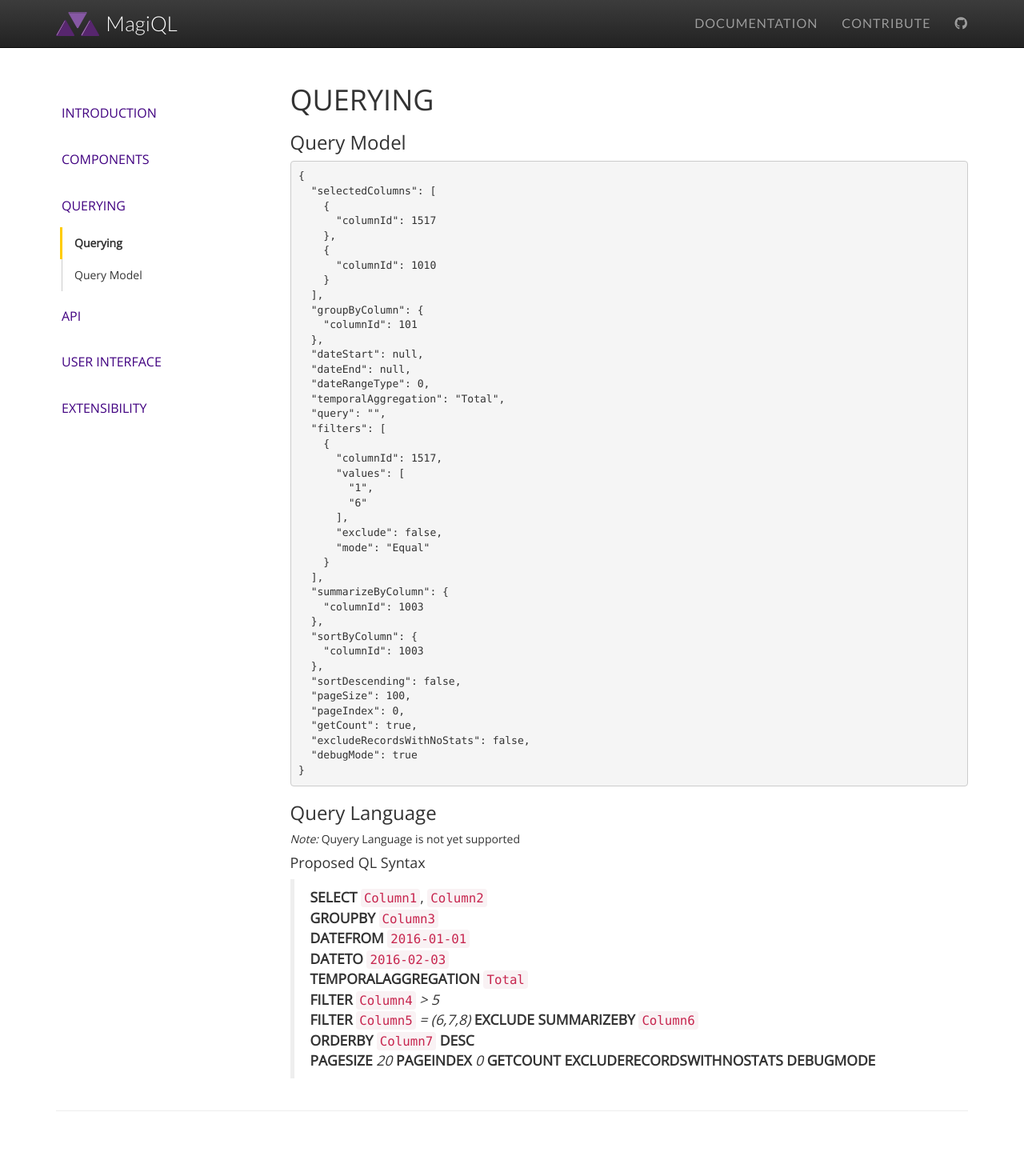
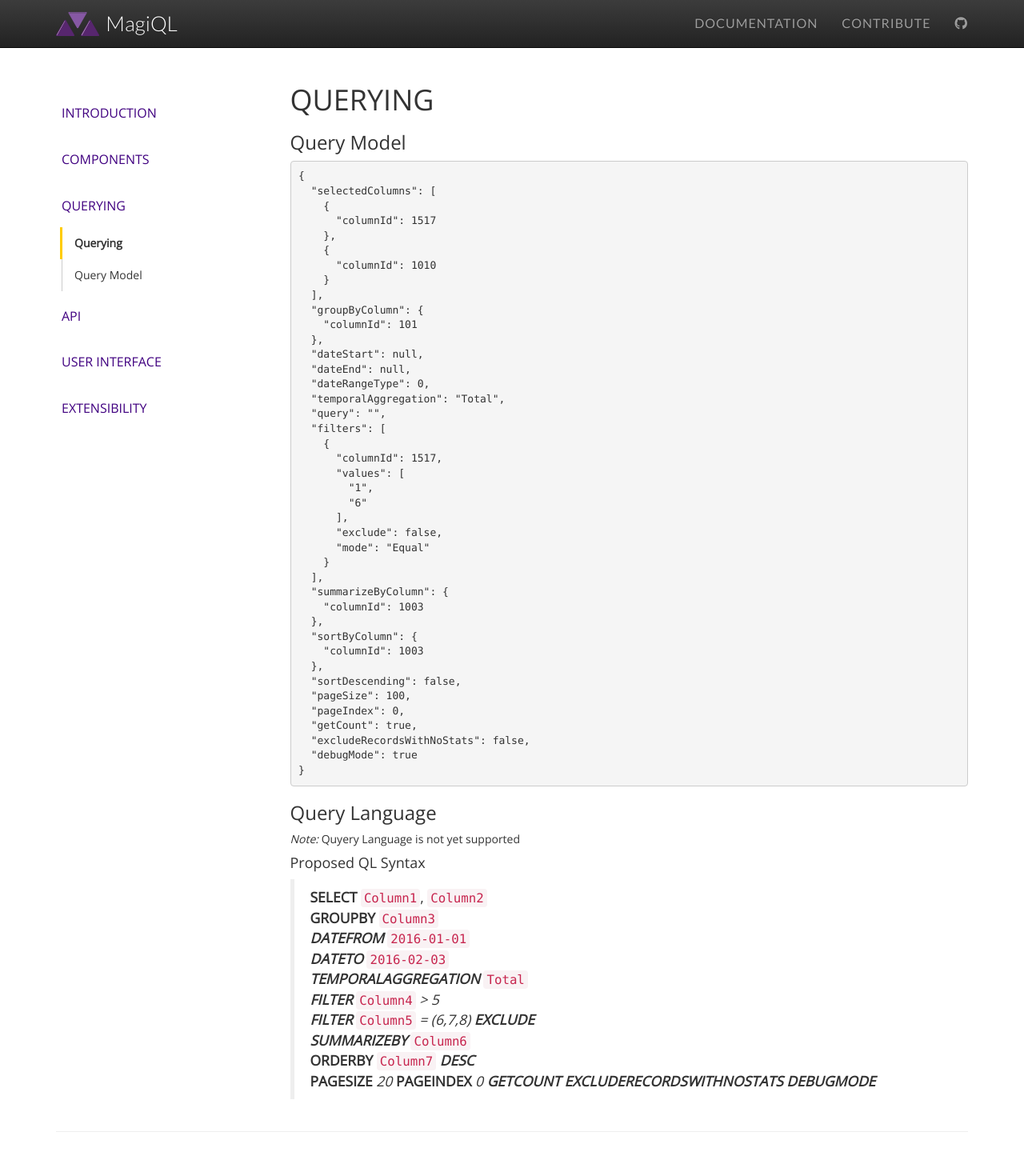
Before and after one commit to MagiQL/magiql.github.io, a Jekyll site: the page built from docs/3-querying/300-index.md, in a window 1280 px wide. Shown: the whole page at 80% size. Built offline with Jekyll 4.4.1, drawn with Linux system fonts in a browser that asks for light colours; nearby versions of some CDN libraries; a script that is not in the unit is left out; before the commit the page ends 1419 px from its top, so only the background shows below that.

```diff
--- a/docs/3-querying/300-index.md
+++ b/docs/3-querying/300-index.md
@@ -63,11 +63,11 @@ QUERYING
 >
 **SELECT** `Column1`, `Column2`
 **GROUPBY** `Column3`
-**DATEFROM** `2016-01-01`
-**DATETO** `2016-02-03`
-**TEMPORALAGGREGATION** `Total`
-**FILTER** `Column4` *> 5*
-**FILTER** `Column5` *= (6,7,8)*  **EXCLUDE**
-**SUMMARIZEBY** `Column6`
-**ORDERBY** `Column7` **DESC**
-**PAGESIZE** *20* **PAGEINDEX** *0* **GETCOUNT** **EXCLUDERECORDSWITHNOSTATS** **DEBUGMODE**
+**_DATEFROM_** `2016-01-01`
+**_DATETO_** `2016-02-03`
+**_TEMPORALAGGREGATION_** `Total`
+**_FILTER_** `Column4` *> 5*
+**_FILTER_** `Column5` *= (6,7,8)*  **_EXCLUDE_**
+**_SUMMARIZEBY_** `Column6`
+**ORDERBY** `Column7` **_DESC_**
+**PAGESIZE** *20* **PAGEINDEX** *0* **_GETCOUNT_** **_EXCLUDERECORDSWITHNOSTATS_** **_DEBUGMODE_**
```
